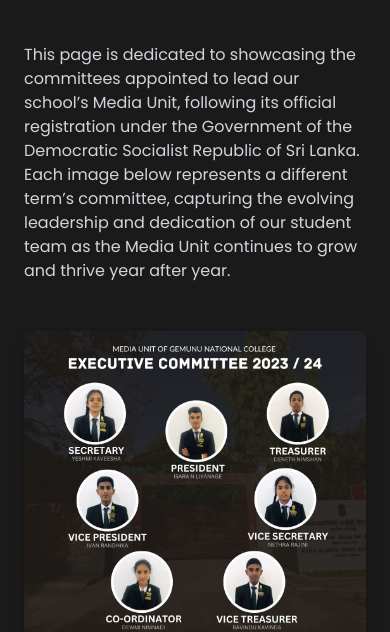
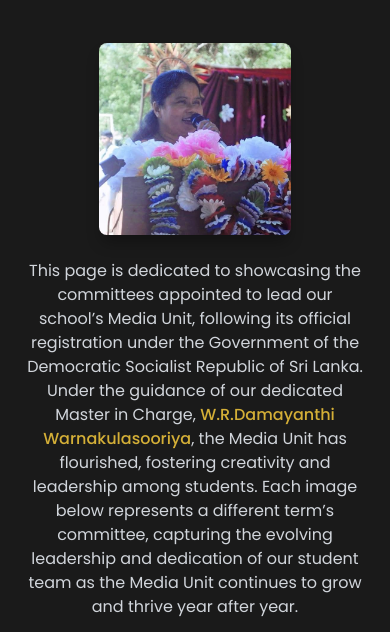
Before and after one commit to prabhashwara07/Gemenu-NC, a plain HTML site: page media-unit.html in a window 390 px wide. Shown: the part 222-854 px from the top of the page. Drawn offline with nearby package versions, Linux system fonts and the light colour scheme.

Commit message:
Enhances mission statement with teacher image
Replaces plain mission statement text with a responsive layout that includes an image of the teacher in charge. Highlights the teacher's contribution alongside the Media Unit's growth narrative. Also improves modal close button styling for consistency.

```diff
--- a/media-unit.html
+++ b/media-unit.html
@@ -305,11 +305,23 @@
           <h2 class="text-3xl font-bold text-gray-300 heading-font">Media Unit Information</h2>
         </div>
 
-        <!-- Mission Statement -->
+        <!-- Mission Statement with Integrated Teacher Image -->
         <div class="mb-12">
-          <p class="text-md text-gray-300">
-            This page is dedicated to showcasing the committees appointed to lead our school’s Media Unit, following its official registration under the Government of the Democratic Socialist Republic of Sri Lanka. Each image below represents a different term’s committee, capturing the evolving leadership and dedication of our student team as the Media Unit continues to grow and thrive year after year.
-          </p>
+          <div class="flex flex-col sm:flex-row items-center gap-6">
+            <div class="sm:w-1/3">
+              <div class="w-48 h-48 content-card cursor-pointer mx-auto" onclick="openModal('assets/media-miss.jpg')">
+                <div class="image-wrapper">
+                  <img src="assets/media-miss.jpg" alt="W.R.Damayanthi Warnakulasooriya" />
+                </div>
+              </div>
+            </div>
+            <div class="sm:w-2/3">
+              <p class="text-md text-gray-300 text-center md:text-left">
+                This page is dedicated to showcasing the committees appointed to lead our school’s Media Unit, following its official registration under the Government of the Democratic Socialist Republic of Sri Lanka. Under the guidance of our dedicated Master in Charge,
+                <span class="text-accent-gold font-medium">W.R.Damayanthi Warnakulasooriya</span>, the Media Unit has flourished, fostering creativity and leadership among students. Each image below represents a different term’s committee, capturing the evolving leadership and dedication of our student team as the Media Unit continues to grow and thrive year after year.
+              </p>
+            </div>
+          </div>
         </div>
 
         <!-- Committee Images in Horizontal Line -->
@@ -332,7 +344,7 @@
 
     <!-- Modal for Enlarged Image -->
     <div id="imageModal" class="modal">
-      <span class="close-btn" onclick="closeModal()">&times;</span>
+      <span class="close-btn" onclick="closeModal()">×</span>
       <img id="modalImage" class="modal-content" src="" alt="Enlarged Image" />
     </div>
 
```
Also changed, not shown: assets/media-miss.jpg (added).
